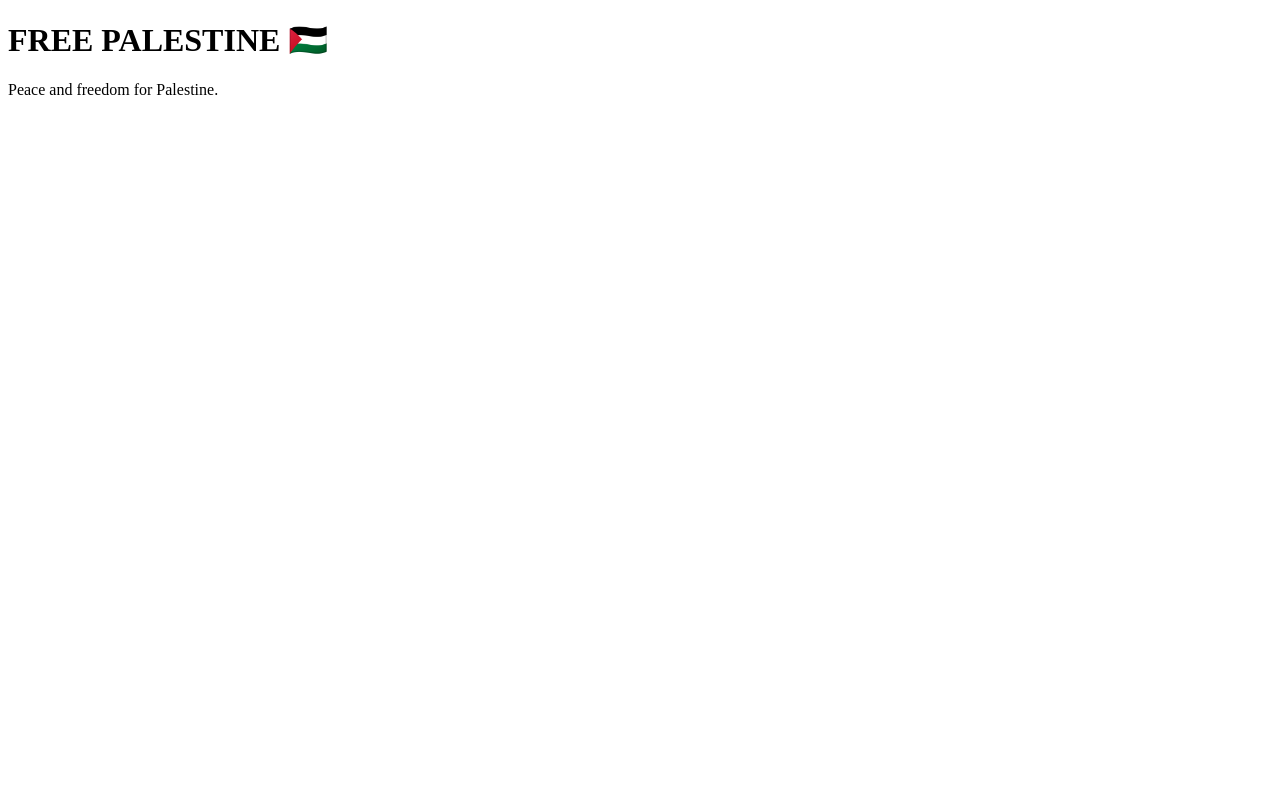
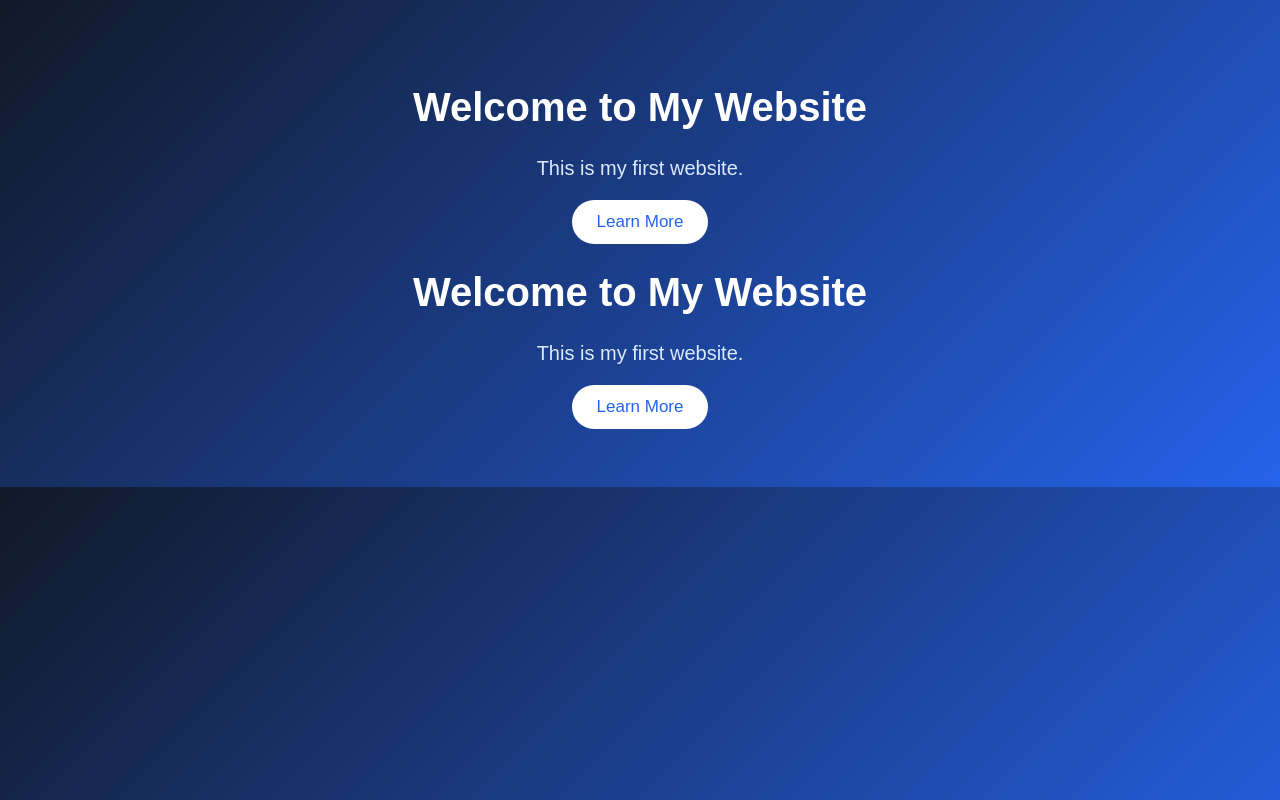
Before and after one commit to Maien900/FREE-FREE-PALESTINE, a plain HTML site: page index.html in a window 1280 px wide. Drawn offline with Linux system fonts and the light colour scheme.

Commit message:
index.html

```diff
--- a/index.html
+++ b/index.html
@@ -2,10 +2,99 @@
 <!DOCTYPE html>
 <html>
 <head>
-  <title>FREE PALESTINE</title>
+    <title>My Website</title>
+
+    <style>
+        body {
+            background: linear-gradient(135deg, #111827, #2563eb);
+            color: white;
+            font-family: Arial, sans-serif;
+            text-align: center;
+            padding: 50px 20px;
+        }
+
+        h1 {
+            color: #ffffff;
+            font-size: 40px;
+        }
+
+        p {
+            color: #dbeafe;
+            font-size: 20px;
+        }
+
+        button {
+            background: #ffffff;
+            color: #2563eb;
+            border: none;
+            padding: 12px 25px;
+            border-radius: 25px;
+            font-size: 17px;
+            cursor: pointer;
+        }
+
+        button:hover {
+            background: #dbeafe;
+        }
+    </style>
 </head>
+
 <body>
-  <h1>FREE PALESTINE 🇵🇸</h1>
-  <p>Peace and freedom for Palestine.</p>
+
+    <h1>Welcome to My Website</h1>
+
+    <p>This is my first website.</p>
+
+    <button>Learn More</button>
+
+</body>
+</html><!DOCTYPE html>
+<html>
+<head>
+    <title>My Website</title>
+
+    <style>
+        body {
+            background: linear-gradient(135deg, #111827, #2563eb);
+            color: white;
+            font-family: Arial, sans-serif;
+            text-align: center;
+            padding: 50px 20px;
+        }
+
+        h1 {
+            color: #ffffff;
+            font-size: 40px;
+        }
+
+        p {
+            color: #dbeafe;
+            font-size: 20px;
+        }
+
+        button {
+            background: #ffffff;
+            color: #2563eb;
+            border: none;
+            padding: 12px 25px;
+            border-radius: 25px;
+            font-size: 17px;
+            cursor: pointer;
+        }
+
+        button:hover {
+            background: #dbeafe;
+        }
+    </style>
+</head>
+
+<body>
+
+    <h1>Welcome to My Website</h1>
+
+    <p>This is my first website.</p>
+
+    <button>Learn More</button>
+
 </body>
 </html>
```
